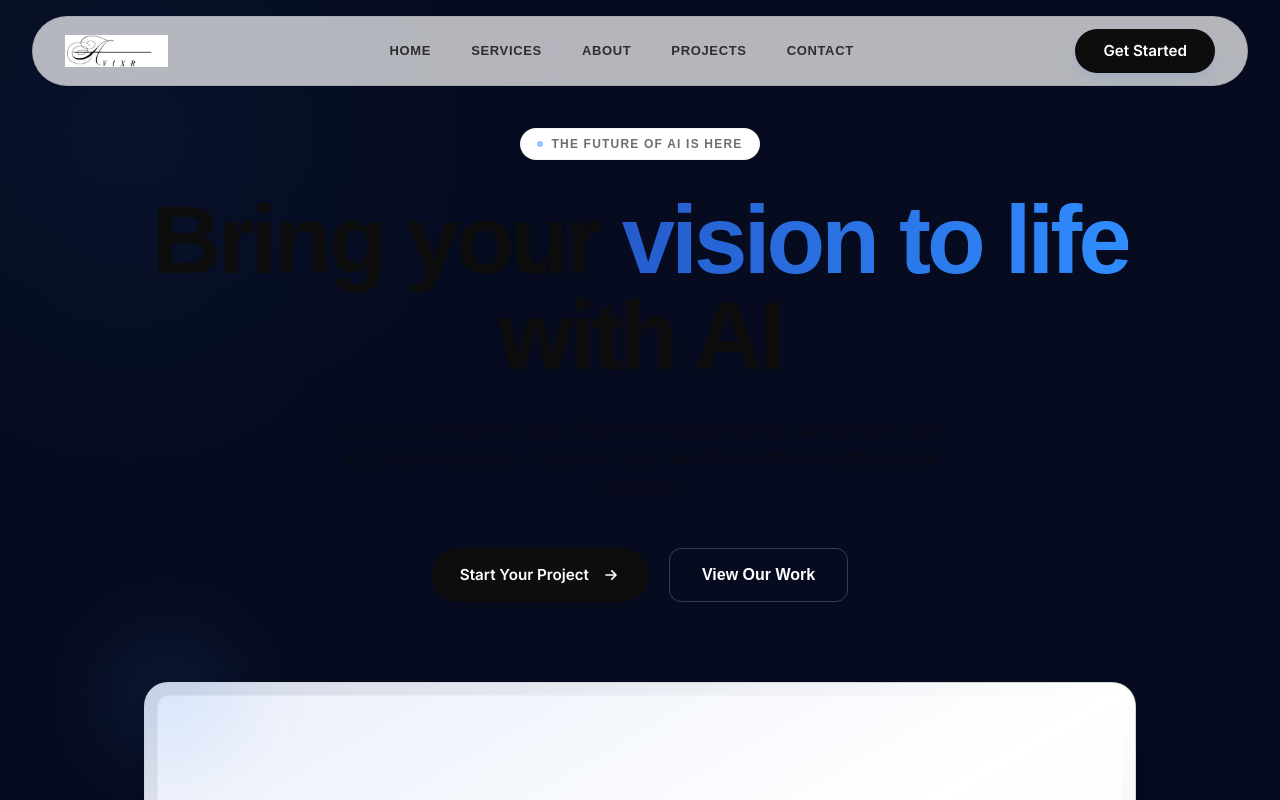
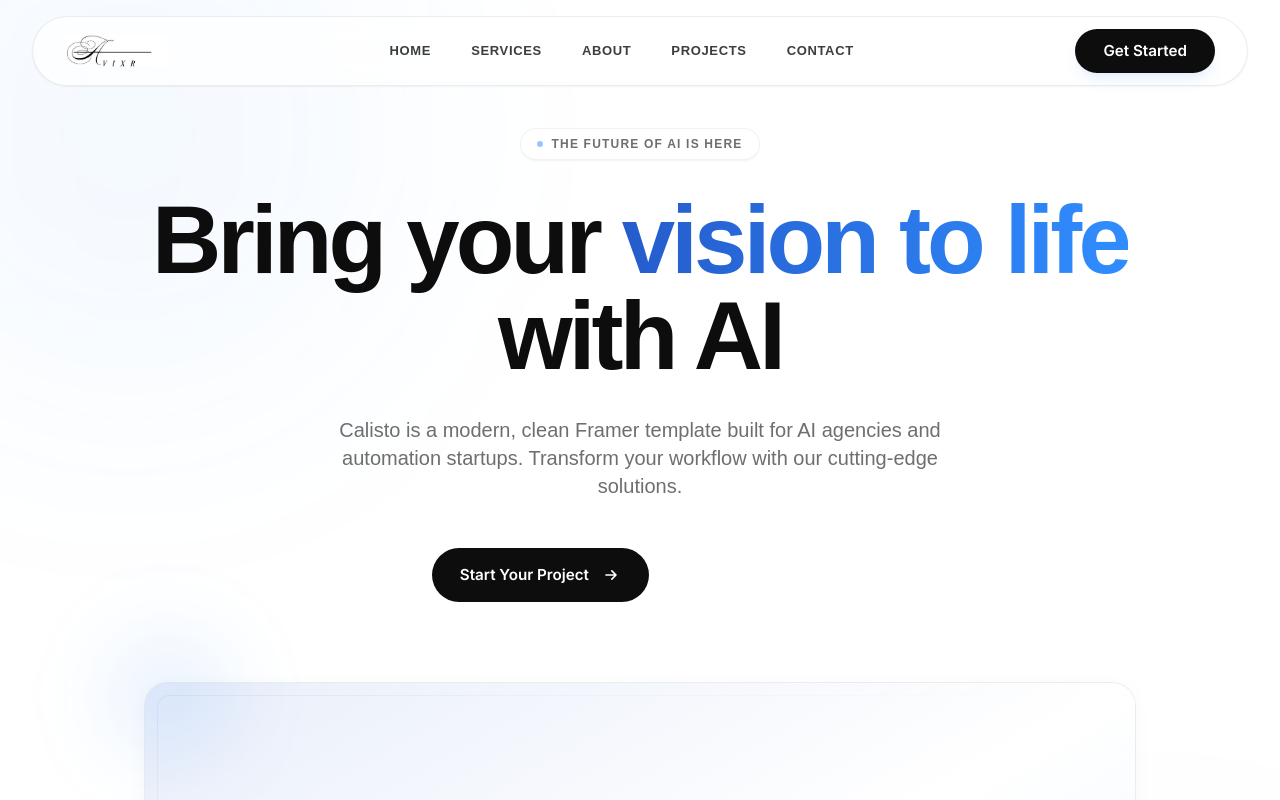
Before and after one commit to joshua400/AIVIXR, a Next.js app: page / in a window 1280 px wide. Shown: the top 800 px of the page. Built offline with nearby package versions, Linux system fonts and the light colour scheme.

Commit message:
chore: apply global light theme fix to layout, page container, and gradients

```diff
--- a/app/globals.css
+++ b/app/globals.css
@@ -36,7 +36,7 @@ body {
 
 /* ── Gradient text ── */
 .gradient-text {
-  background: linear-gradient(135deg, var(--primary-blue), var(--purple));
+  background: linear-gradient(135deg, var(--primary-blue), var(--bright-blue));
   -webkit-background-clip: text;
   -webkit-text-fill-color: transparent;
   background-clip: text;
--- a/app/layout.tsx
+++ b/app/layout.tsx
@@ -83,7 +83,7 @@ export default function RootLayout({
         <link rel="preconnect" href="https://fonts.gstatic.com" crossOrigin="anonymous" />
         <link href="https://fonts.googleapis.com/css2?family=Inter:wght@300;400;500;600;700;800;900&family=Poppins:wght@400;500;600;700;800;900&display=swap" rel="stylesheet" />
       </head>
-      <body className="bg-navy-darkest text-white">{children}</body>
+      <body className="bg-white text-calisto-dark">{children}</body>
     </html>
   )
 }
--- a/app/page.tsx
+++ b/app/page.tsx
@@ -47,7 +47,7 @@ export default function Home() {
         type="application/ld+json"
         dangerouslySetInnerHTML={{ __html: JSON.stringify(structuredData) }}
       />
-      <main className="min-h-screen w-full bg-navy-darkest">
+      <main className="min-h-screen w-full bg-white">
         <Navigation />
         <Hero />
         <Services />
```
